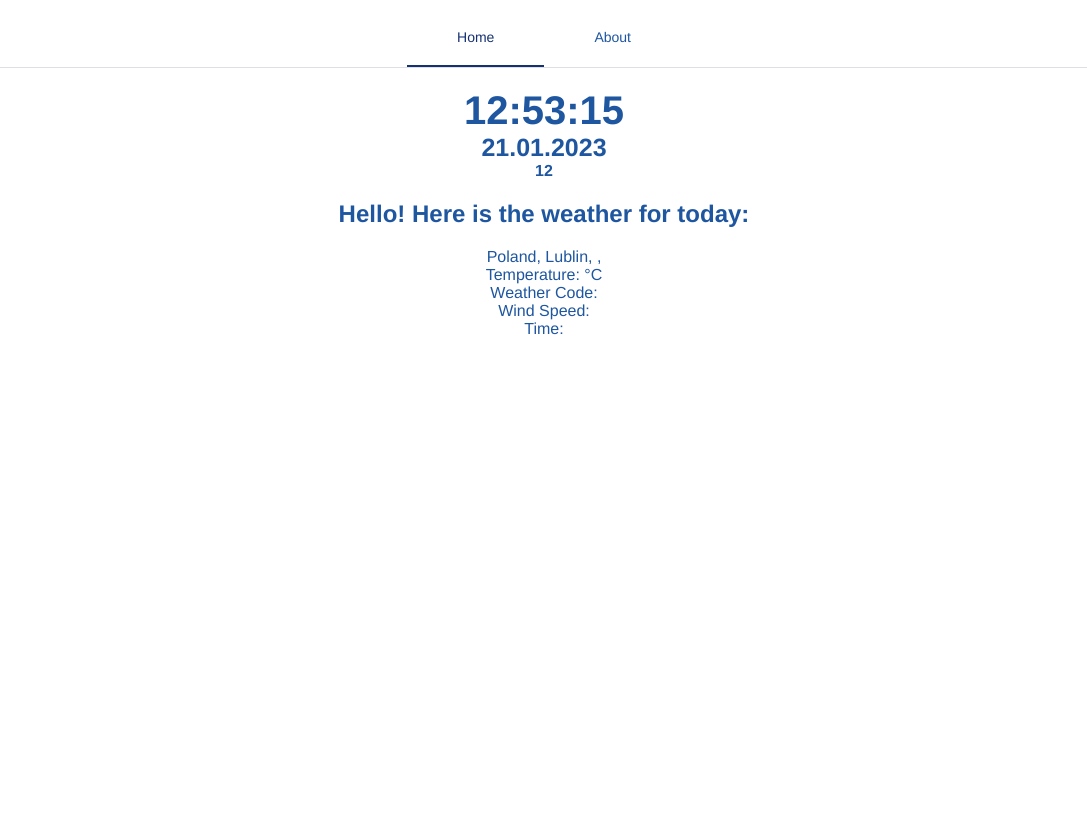
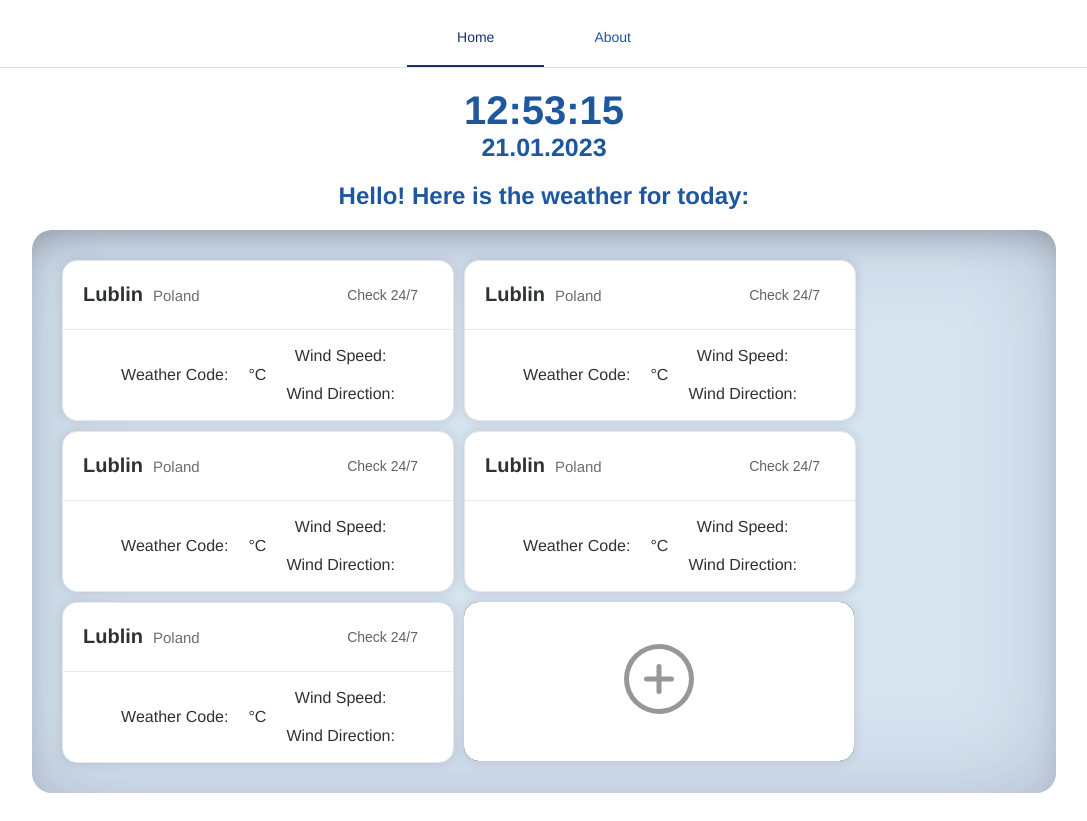
Before and after one commit to Kekto/personal-weather-app, a Vue app: page /#/ in a window 1280 px wide. Shown: the whole page, without its empty margins (96-1183 px from the left). Before the commit the page ends 800 px from the top, so only its background shows below. Built offline with nearby package versions, Linux system fonts and the light colour scheme; no server answers.

Commit message:
V1.4-Visual Rep of Current Weather

```diff
--- a/src/components/ClockComponent.vue
+++ b/src/components/ClockComponent.vue
@@ -2,7 +2,6 @@
 <div class="clock">
     <div class="time">{{ clock.time }}</div>
     <div class="date">{{ clock.date }}</div>
-    <div>{{ tempHour }}</div>
 </div>
 </template>
 
--- /dev/null
+++ b/src/components/EmptyCardComponent.vue
@@ -0,0 +1,46 @@
+<template>
+    <div class="blackbox">
+        <el-card class="box-card">
+        <el-icon style="opacity: 50%;" size="80px"><CirclePlus /></el-icon>
+    </el-card>
+    </div>
+
+  </template>
+
+  <script>
+  export default {
+    name: "EmptyCardComponent",
+    data() {
+      return {
+
+      }
+    },
+    methods: {
+
+    },
+
+  };
+  </script>
+
+  <style scoped>
+  .blackbox{
+    background: black;
+    border-radius: 15px;
+    width: 390px;
+    height: 159px;
+  }
+  .box-card {
+    width: 390px;
+    height: 159px;
+    border-radius: 15px;
+    border: none;
+    display: flex;
+    justify-content: center;
+    align-items: center;
+    cursor: pointer;
+    background: white;
+  }
+  .box-card:hover{
+    opacity: 90%;
+  }
+  </style>
--- /dev/null
+++ b/src/components/WeatherCardComponent.vue
@@ -0,0 +1,96 @@
+<template>
+  <el-card class="box-card">
+    <template #header>
+      <div class="card-header">
+        <span>
+          <a class="cityName">Lublin</a>
+          <a class="countryName">Poland</a>
+        </span>
+        <el-button class="button" text>Check 24/7</el-button>
+      </div>
+    </template>
+    <div class="weather-info">
+      <div class="weatherCode">
+        Weather Code: {{ this.getCurrentWeather.current_weather?.weathercode }}
+      </div>
+      <div class="temperature">
+        {{ this.getCurrentWeather.current_weather?.temperature }}°C
+      </div>
+      <div class="wind-info">
+        <div>
+          Wind Speed: {{ this.getCurrentWeather.current_weather?.windspeed }}
+        </div>
+        <div>
+          Wind Direction: {{ this.getCurrentWeather.current_weather?.winddirection }}
+        </div>
+      </div>
+    </div>
+  </el-card>
+</template>
+
+<script>
+import { useWeatherStore } from '@/pinia/weather';
+export default {
+  name: "WeatherCardComponent",
+  data() {
+    return {
+
+    }
+  },
+  setup() {
+    const weatherStore = useWeatherStore();
+    return { weatherStore }
+  },
+  mounted() {
+    this.fetchCurrentWeather();
+  },
+  computed:{
+    getCurrentWeather(){
+      return this.weatherStore.getCurrentWeather;
+    }
+  },
+  methods: {
+    fetchCurrentWeather(){
+      this.weatherStore.fetchCurrentWeather();
+    },
+  },
+
+};
+</script>
+
+<style scoped>
+.card-header {
+  display: flex;
+  justify-content: space-between;
+  align-items: center;
+}
+
+.cityName{
+  font-weight: bold;
+  font-size: 20px;
+}
+
+.countryName{
+  font-size: 15px;
+  margin-left: 10px;
+  opacity: 70%;
+}
+.weather-info {
+  display: flex;
+  flex-direction: row;
+  justify-content: center;
+  align-items: center;
+  gap: 20px;
+  height: 50px;
+}
+.wind-info{
+  display: flex;
+  flex-direction: column;
+  gap:20px
+}
+
+.box-card {
+  width: 390px;
+  border-radius: 15px;
+}
+</style>
--- /dev/null
+++ b/src/components/WeatherCardsComponent.vue
@@ -0,0 +1,41 @@
+<template>
+<div class="cards-view">
+    <WeatherCardComponent/>
+    <WeatherCardComponent/>
+    <WeatherCardComponent/>
+    <WeatherCardComponent/>
+    <WeatherCardComponent/>
+    <EmptyCardComponent/>
+</div>
+</template>
+
+<script>
+import WeatherCardComponent from '@/components/WeatherCardComponent.vue';
+import EmptyCardComponent from './EmptyCardComponent.vue';
+
+export default {
+    name: 'WeatherCardsComponent',
+    components: {
+        WeatherCardComponent,EmptyCardComponent
+    },
+    data() {
+        return {
+
+        }
+    },
+}
+</script>
+
+<style>
+.cards-view{
+    display: flex;
+    flex-direction: row;
+    background-color: #d6e4f0;
+    padding: 30px;
+    border-radius: 20px;
+    gap: 10px;
+    justify-content: left;
+    flex-wrap: wrap;
+    box-shadow: rgba(50, 50, 93, 0.25) 0px -1px 100px -12px inset, rgba(0, 0, 0, 0.3) 0px 18px 36px -18px inset;
+}
+</style>
--- a/src/views/HomeView.vue
+++ b/src/views/HomeView.vue
@@ -2,55 +2,23 @@
   <div class="home">
     <ClockComponent/>
     <h2>Hello! Here is the weather for today:</h2>
-    <div>
-      Poland, Lublin, {{this.getCurrentWeather.latitude }} , {{ this.getCurrentWeather.longitude }}
-      <div>
-        Temperature: {{ this.getCurrentWeather.current_weather?.temperature }}°C
-      </div>
-      <div>
-        Weather Code: {{ this.getCurrentWeather.current_weather?.weathercode }}
-      </div>
-      <div>
-        Wind Speed: {{ this.getCurrentWeather.current_weather?.windspeed }}
-      </div>
-      <div>
-        Time: {{ this.getCurrentWeather.current_weather?.time }}
-      </div>
-
-    </div>
+    <WeatherCardsComponent/>
   </div>
 </template>
 
 <script>
 import ClockComponent from '@/components/ClockComponent.vue';
-import { useWeatherStore } from '@/pinia/weather';
+import WeatherCardsComponent from '@/components/WeatherCardsComponent.vue';
 
 export default {
   name: 'HomeView',
   components: {
-    ClockComponent
-  },
-  setup() {
-    const weatherStore = useWeatherStore();
-    return { weatherStore }
+    ClockComponent,
+    WeatherCardsComponent
   },
   data() {
     return {
-      currentWeather: [],
     }
-  },
-  mounted() {
-    this.fetchCurrentWeather();
-  },
-  computed:{
-    getCurrentWeather(){
-      return this.weatherStore.getCurrentWeather;
-    }
-  },
-  methods: {
-    fetchCurrentWeather(){
-      this.weatherStore.fetchCurrentWeather();
-    },
   },
 }
 </script>
```
